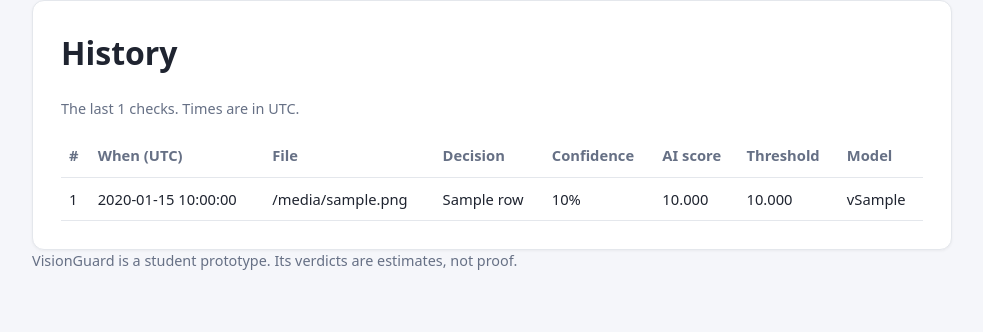
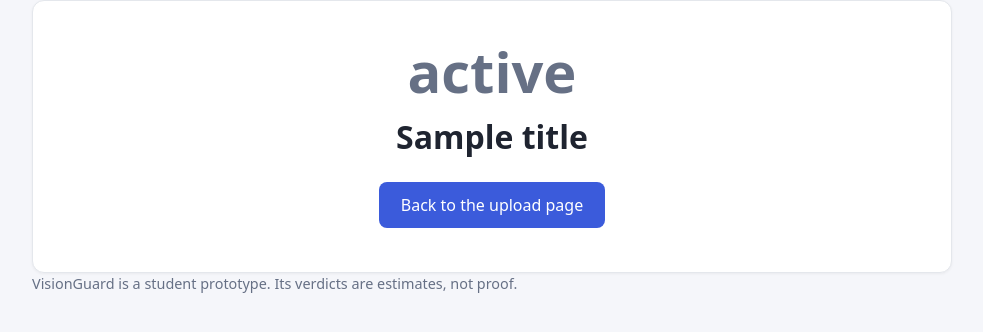
Before and after one commit to nabihanoor19/23L-0967_A2_Ops, a Flask app: template templates/error.html in a window 1280 px wide. Shown: the part 61-393 px from the top of the page, without its empty margins (148-1131 px from the left). Run offline with Flask 3, Linux system fonts and the light colour scheme; the template is opened without the code that fills it: most values are stand-ins (such as "Sample title", 1, 10 or a date in 2020); parts of the project's set-up code (start-up, migrations or seed data) failed here and were passed over.

Commit message:
update errors

```diff
--- a/templates/error.html
+++ b/templates/error.html
@@ -1,29 +1,10 @@
 {% extends "base.html" %}
-{% block title %}History - VisionGuard{% endblock %}
+{% block title %}{{ title }} - VisionGuard{% endblock %}
 {% block content %}
-<div class="card">
-  <h1>History</h1>
-  {% if rows %}
-  <p class="muted">The last {{ rows|length }} checks. Times are in UTC.</p>
-  <div class="table-scroll">
-    <table>
-      <tr><th>#</th><th>When (UTC)</th><th>File</th><th>Decision</th><th>Confidence</th><th>AI score</th><th>Threshold</th><th>Model</th></tr>
-      {% for r in rows %}
-      <tr>
-        <td>{{ r.id }}</td>
-        <td>{{ r.created_at.strftime("%Y-%m-%d %H:%M:%S") }}</td>
-        <td>{{ r.filename }}</td>
-        <td>{{ r.label }}</td>
-        <td>{{ "%.0f"|format(r.confidence * 100) }}%</td>
-        <td>{{ "%.3f"|format(r.p_ai) }}</td>
-        <td>{{ "%.3f"|format(r.threshold) }}</td>
-        <td>v{{ r.model_version }}</td>
-      </tr>
-      {% endfor %}
-    </table>
-  </div>
-  {% else %}
-  <p class="muted">No images have been checked yet. <a href="{{ url_for('index') }}">Check the first one.</a></p>
-  {% endif %}
+<div class="card error">
+  <div class="code">{{ status }}</div>
+  <h1>{{ title }}</h1>
+  <p class="muted">{{ message }}</p>
+  <p><a class="btn" href="{{ url_for('index') }}">Back to the upload page</a></p>
 </div>
 {% endblock %}
```
